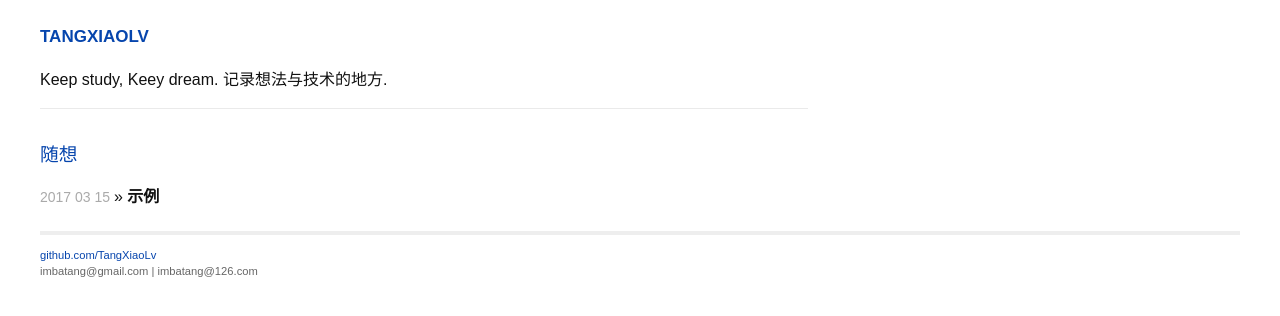
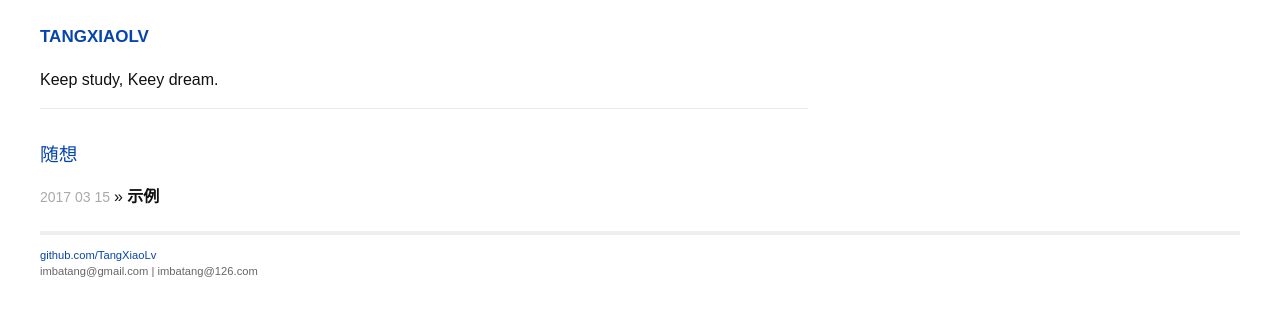
Before and after one commit to TangXiaoLv/Blog, a Jekyll site: the page built from index.html, in a window 1280 px wide. Shown: the top 316 px of the page. Built offline with Jekyll 4.4.1, drawn with Linux system fonts in a browser that asks for light colours; some web fonts are replaced.

Commit message:
index update

```diff
--- a/index.html
+++ b/index.html
@@ -5,7 +5,7 @@ layout: default
   <section class="site-header">
     <h1 class="smallcap"><a class="site-title" href="{{ site.baseurl }}/">{{ site.title }}</a>
     </h1>
-    <p>Keep study, Keey dream. 记录想法与技术的地方.</p>
+    <p>Keep study, Keey dream.</p>
   </section>
 
   {% assign rawcategories = "" %}
```
